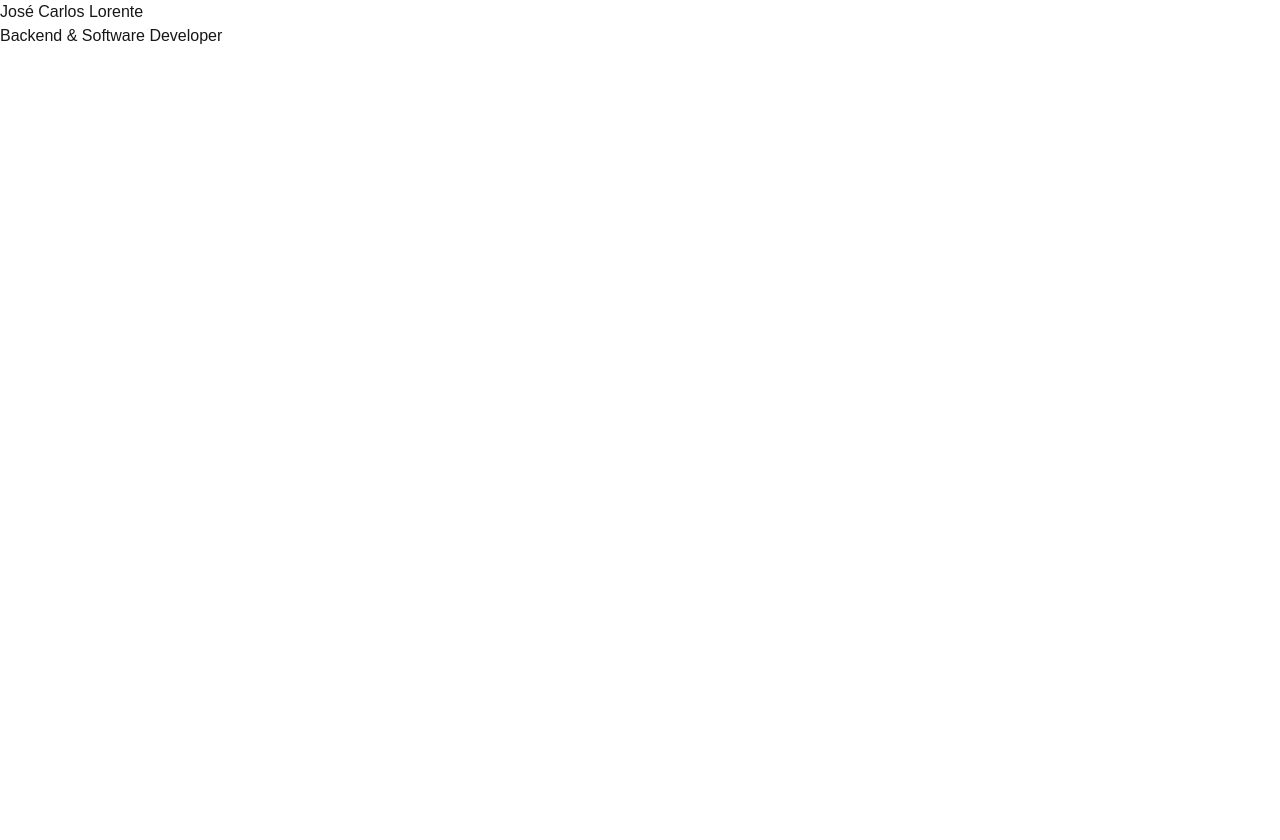
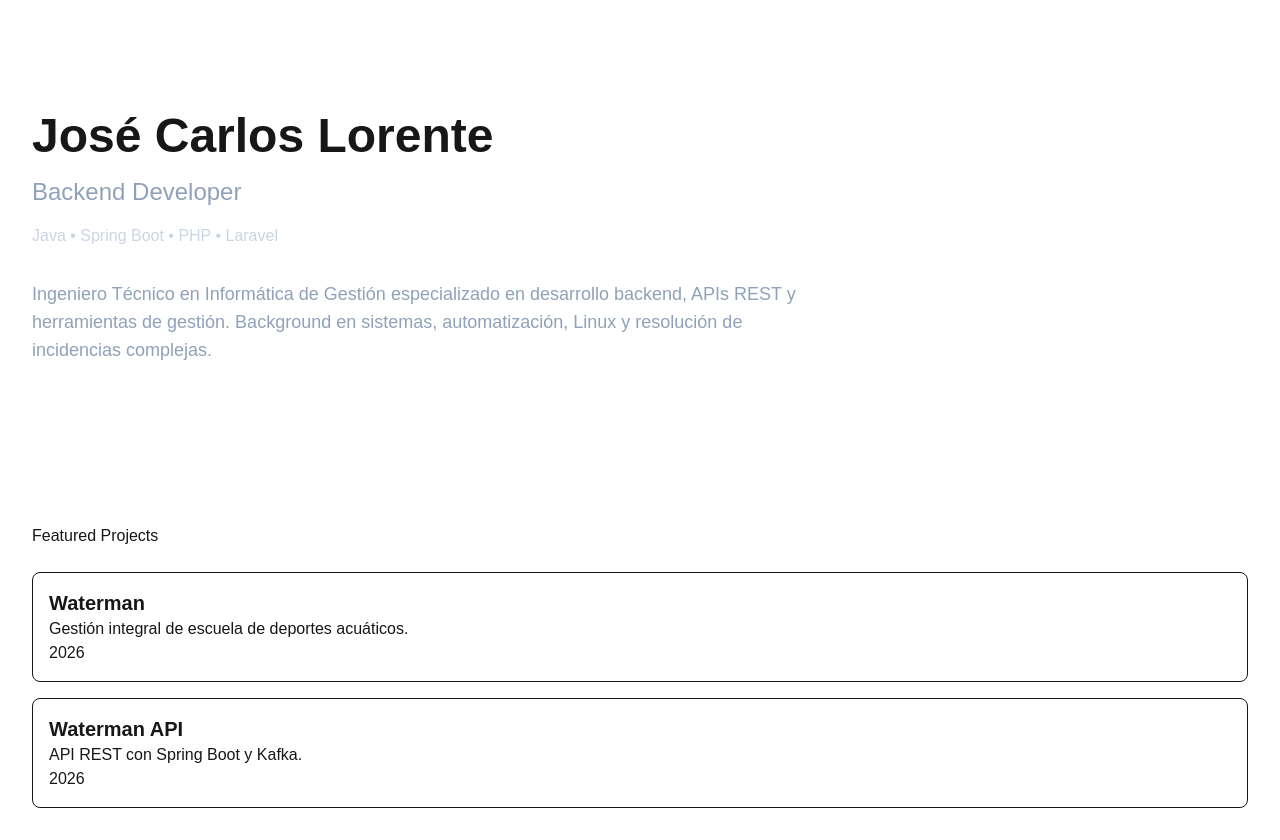
Before and after one commit to josinhoka/jclorente-dev, a Next.js app: page / in a window 1280 px wide. Before the commit the page ends 800 px from the top, so only its background shows below. Built offline with nearby package versions, Linux system fonts and the light colour scheme.

Commit message:
Home updated

```diff
--- a/app/page.tsx
+++ b/app/page.tsx
@@ -1,12 +1,14 @@
-import Image from "next/image";
+import HeroSection from "@/components/sections/HeroSection";
+import FeaturedProjectsSection from "@/components/sections/FeaturedProjectsSection";
 
 export default function Home() {
   return (
+    <main className="p-8">
 
-      <main>
-        <h1>José Carlos Lorente</h1>
-        <p>Backend & Software Developer</p>
-      </main>
+      <HeroSection />
 
+      <FeaturedProjectsSection />
+
+    </main>
   );
 }
```
